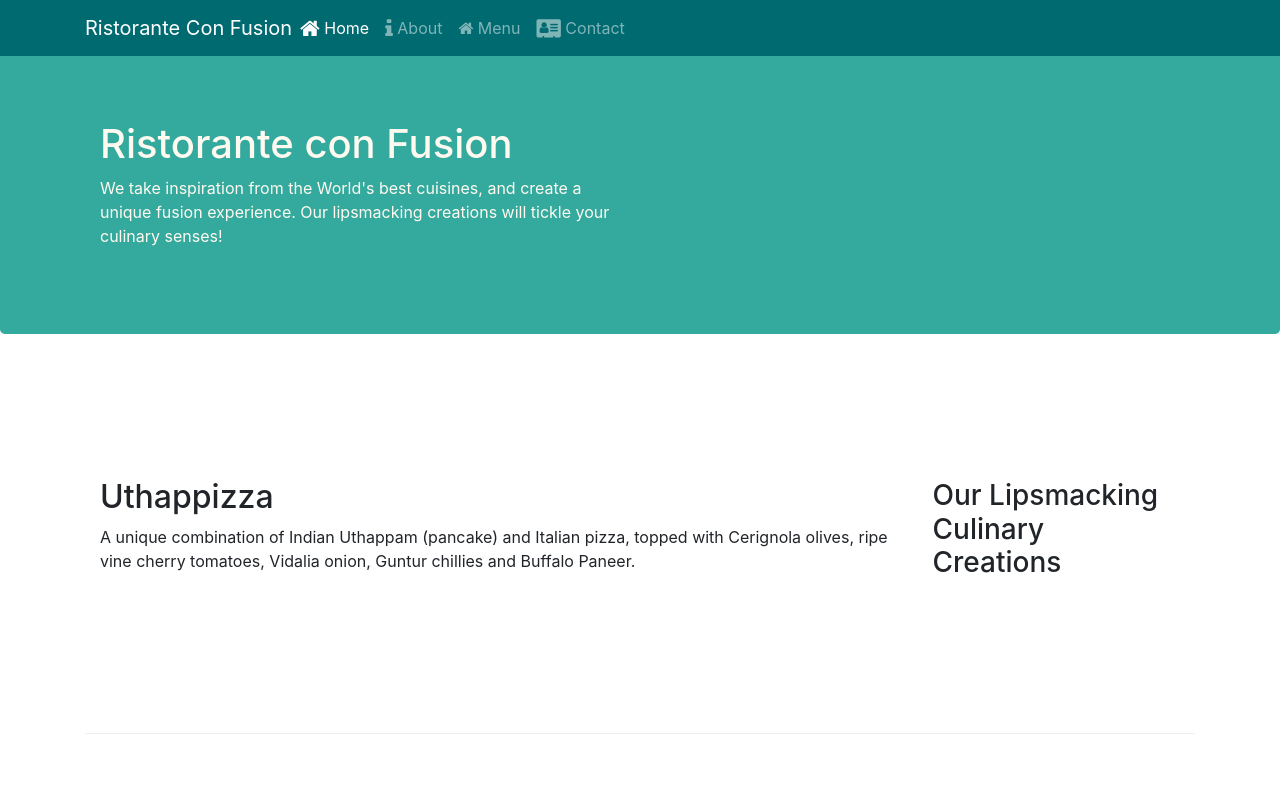
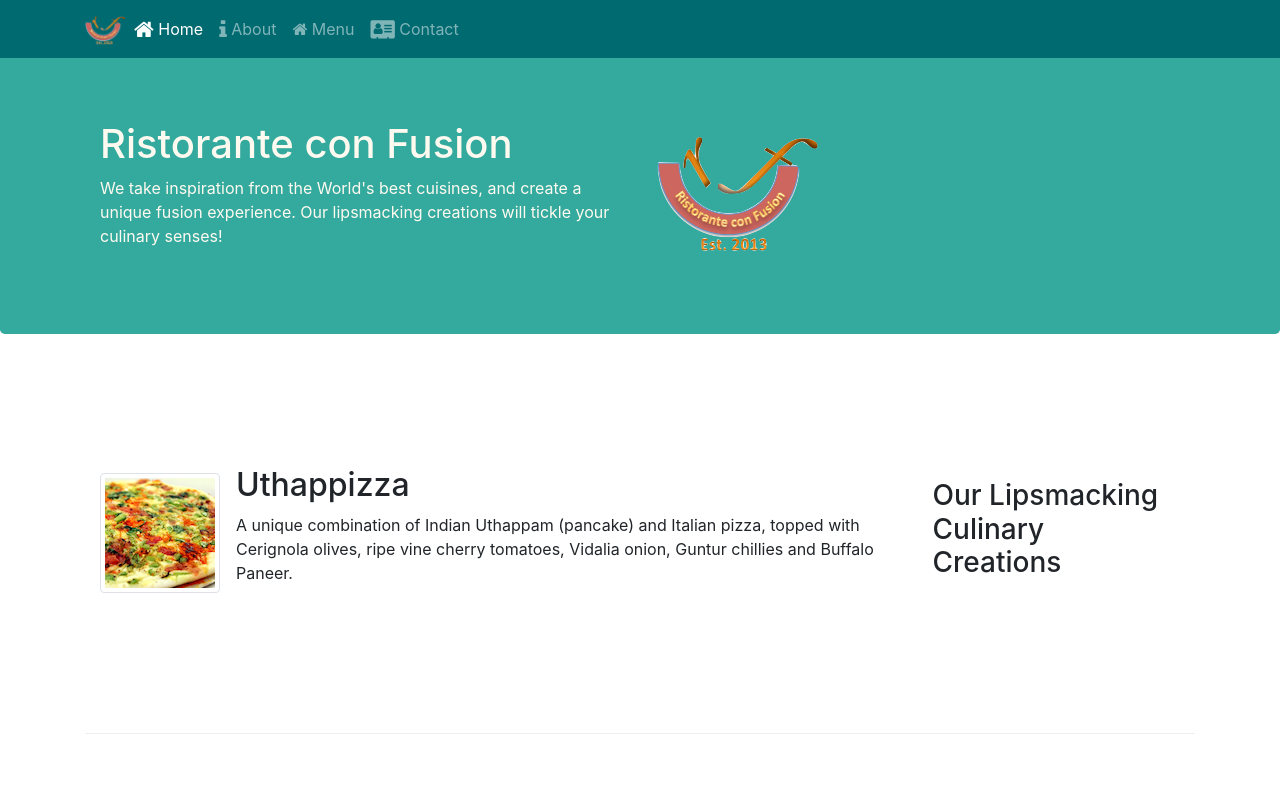
Before and after one commit to DiegoColonV/boostrap-coursera, a website: page index.html in a window 1280 px wide. Shown: the top 800 px of the page. Drawn offline with nearby package versions, Linux system fonts and the light colour scheme.

Commit message:
Images and Media

```diff
--- a/index.html
+++ b/index.html
@@ -22,7 +22,7 @@
             <button class="navbar-toggler" type="button" data-toggle="collapse" data-target="#Navbar">
                 <span class="navbar-toggler-icon"></span>
             </button>
-            <a class="navbar-brand mr-auto" href="#">Ristorante Con Fusion</a>
+            <a class="navbar-brand mr-auto" href="#"><img src="img/logo.png" height="30" width="41"></a>
                 <div class="collapse navbar-collapse" id="Navbar">
                     <ul class="navbar-nav mr-auto">
                         <li class="nav-item active"><a class="nav-link" href="#"><span class="fa fa-home fa-lg"></span> Home</a></li>
@@ -41,7 +41,8 @@
                     <h1>Ristorante con Fusion</h1>
                     <p>We take inspiration from the World's best cuisines, and create a unique fusion experience. Our lipsmacking creations will tickle your culinary senses!</p>
                 </div>
-                <div class="col-12 col-sm">
+                <div class="col-12 col-sm align-self-center">
+                    <img src="img/logo.png" class="img-fluid">
                 </div>
             </div>
         </div>
@@ -53,8 +54,13 @@
                 <h3>Our Lipsmacking Culinary Creations</h3>
             </div>
             <div class="col col-sm order-sm-first col-md">
-                <h2>Uthappizza</h2>
-                <p class="d-none d-sm-block">A unique combination of Indian Uthappam (pancake) and Italian pizza, topped with Cerignola olives, ripe vine cherry tomatoes, Vidalia onion, Guntur chillies and Buffalo Paneer.</p>
+                <div class="media">
+                    <img class="d-flex mr-3 img-thumbnail align-self-center" src="img/uthappizza.png" alt="uthapizza">
+                    <div class="media-body">
+                        <h2 class="mt-0">Uthappizza</h2>
+                        <p class="d-none d-sm-block">A unique combination of Indian Uthappam (pancake) and Italian pizza, topped with Cerignola olives, ripe vine cherry tomatoes, Vidalia onion, Guntur chillies and Buffalo Paneer.</p>
+                    </div>
+                </div>
             </div>
         </div>
 
@@ -74,9 +80,14 @@
                 <h3>Meet our Culinary Specialists</h3>
             </div>
             <div class="col col-sm order-sm-first col-md">
-                <h2>Alberto Somayya</h2>
-                <h4>Executive Chef</h4>
-                <p class="d-none d-sm-block">Award winning three-star Michelin chef with wide International experience having worked closely with whos-who in the culinary world, he specializes in creating mouthwatering Indo-Italian fusion experiences. </p>
+                <div class="media">
+                    <img class="d-flex mr-3 align-self-center img-thumbnail" src="img/alberto.png" alt="alberto">
+                    <div class="media-body">
+                        <h2 class="mt-0">Alberto Somayya</h2>
+                        <h4>Executive Chef</h4>
+                        <p class="d-none d-sm-block">Award winning three-star Michelin chef with wide International experience having worked closely with whos-who in the culinary world, he specializes in creating mouthwatering Indo-Italian fusion experiences. </p>
+                    </div>
+                </div>
             </div>
         </div>
     </div>
```
Also changed, not shown: aboutus.html (+3 -2 lines), contactus.html (+3 -2 lines), img/alberto.png (added), img/buffet.png (added), img/logo.png (added), img/uthappizza.png (added), 2 other files.
